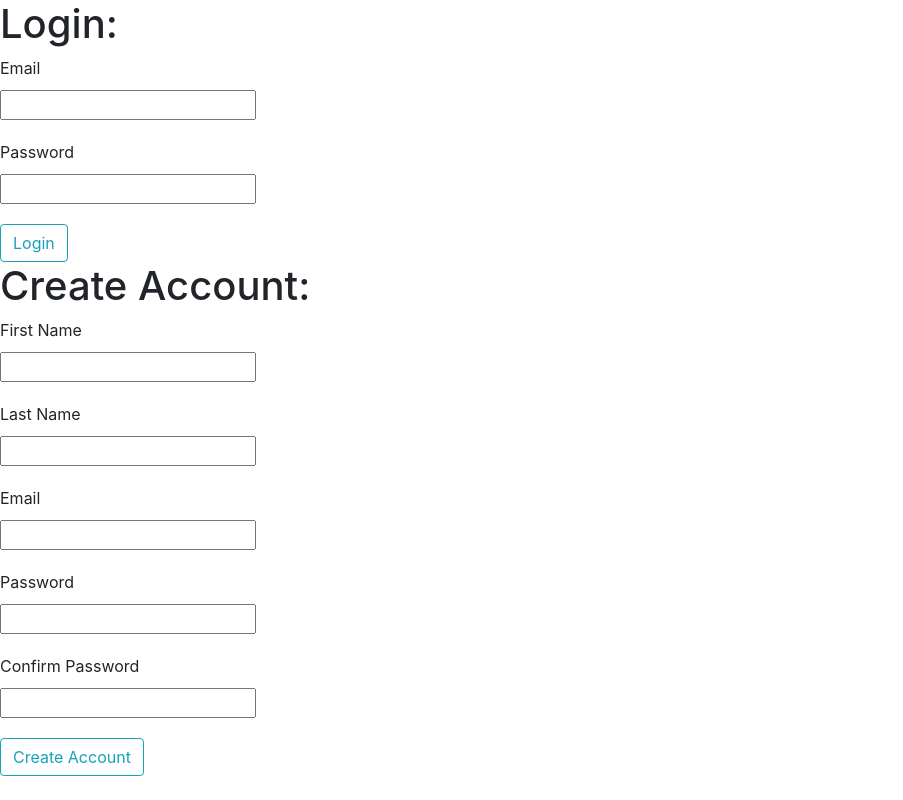
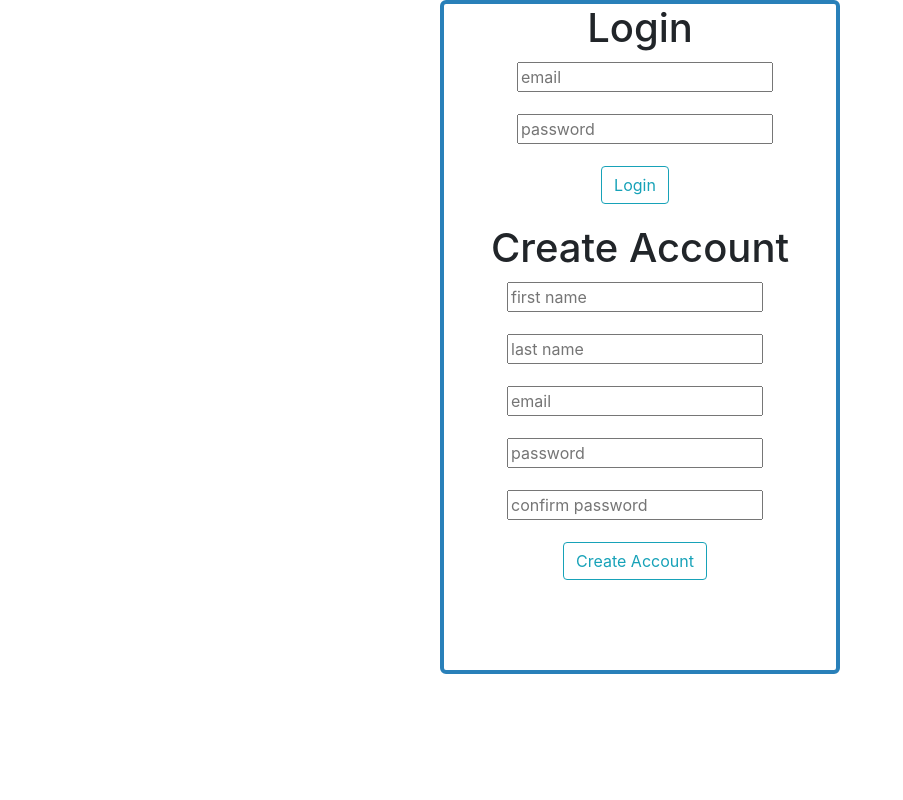
Before and after one commit to vivekkhimani/What-ToDo-NodeJS, a website: page public/index.html in a window 1280 px wide. Shown: the whole page, without its empty margins (0-903 px from the left). Drawn offline with nearby package versions, Linux system fonts and the light colour scheme.

Commit message:
Styled Login Page

```diff
--- a/public/index.html
+++ b/public/index.html
@@ -14,39 +14,39 @@
         <script src="https://ajax.googleapis.com/ajax/libs/jquery/3.4.1/jquery.min.js"></script>
     </head>
     <body>
-        <div class="text-left">
-            <h1>Login:</h1>
+        <div  class="outerDiv">
+            <h1>Login</h1>
 
             <div class="login">
-                <label for="email">Email</label>
-                <input type="text" id="email" required>
-
-                <label for="password">Password</label>
-                <input type="password" id="password" required>
-
+                <!--<label for="email">Email</label>-->
+                <input type="text" id="email" placeholder="email" required>
+                <br>
+                <!--<label for="password">Password</label>-->
+                <input type="password" id="password" placeholder="password" required>
+                <br>
                 <button type="submit" class="btn btn-outline-info" id="loginBtn">Login</button>
             </div>
 
             <div id="loginErrors"></div>
 
-            <h1>Create Account:</h1>
+            <h1>Create Account</h1>
 
             <div class="createAcct">
-                <label for="fNameCA">First Name</label>
-                <input type="text" id="fNameCA" required>
-
-                <label for="lNameCA">Last Name</label>
-                <input type="text" id="lNameCA" required>
-
-                <label for="emailCA">Email</label>
-                <input type="text" id="emailCA" required>
-
-                <label for="passwordCA">Password</label>
-                <input type="password" id="passwordCA" required>
-
-                <label for="passwordConfirmCA">Confirm Password</label>
-                <input type="password" id="passwordConfirmCA" required>
-
+                <!--<label for="fNameCA">First Name</label>-->
+                <input type="text" id="fNameCA"  placeholder="first name" required>
+                <br>
+                <!--<label for="lNameCA">Last Name</label>-->
+                <input type="text" id="lNameCA" placeholder="last name" required>
+                <br>
+                <!--<label for="emailCA">Email</label> -->
+                <input type="text" id="emailCA" placeholder="email" required>
+                <br>
+                <!--<label for="passwordCA">Password</label>-->
+                <input type="password" id="passwordCA" placeholder="password" required>
+                <br>
+                <!--<label for="passwordConfirmCA">Confirm Password</label>-->
+                <input type="password" id="passwordConfirmCA" placeholder="confirm password" required>
+                <br>
                 <button type="submit" class="btn btn-outline-info" id="createAcct">Create Account</button>
             </div>
 
--- a/public/styling.css
+++ b/public/styling.css
@@ -1,14 +1,28 @@
-td{
+
+.outerDiv {
+    text-align: center;
+    display: inline-block;
+    background:white;
+    width:400px;
+    border-radius:6px;
+    /*margin-left: 50vmax;
+    margin-top: 10px;*/
+    position: fixed;
+    left: 50%;
+    margin-left: -200px;
+    padding:0px 0px 70px 0px;
+    border: #2980b9 4px solid;
 }
 
-.login input {
-    display: block;
-    margin:2px 0 20px 0px;
+.login input, .login label {
+    /*display: flex;*/
+    margin:2px 0 20px 10px;
+
 }
 
-.createAcct input {
-    display: block;
-    margin:2px 0 20px 0px;
+.createAcct input, .createAcct label {
+    /*display: block;*/
+    margin:2px 20px 20px 10px;
 }
 
 #formErrors {
@@ -20,3 +34,7 @@ td{
     display: none;
     color: red;
 }
+
+#createAcct, #loginBtn {
+    margin:2px 20px 20px 10px;
+}
```
